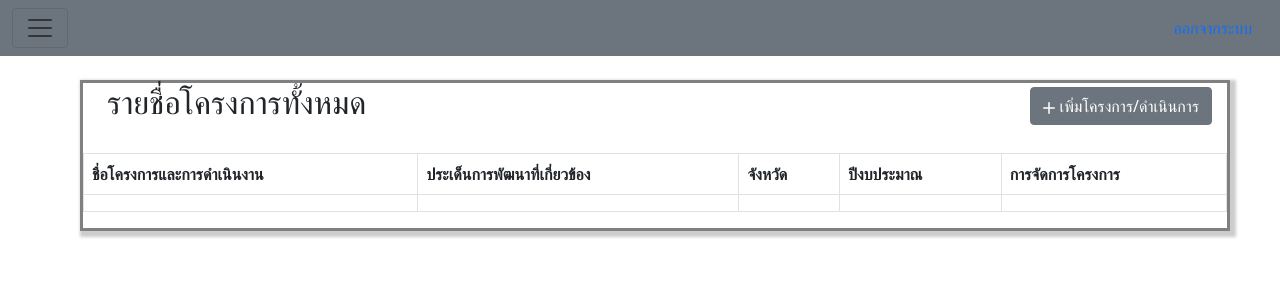
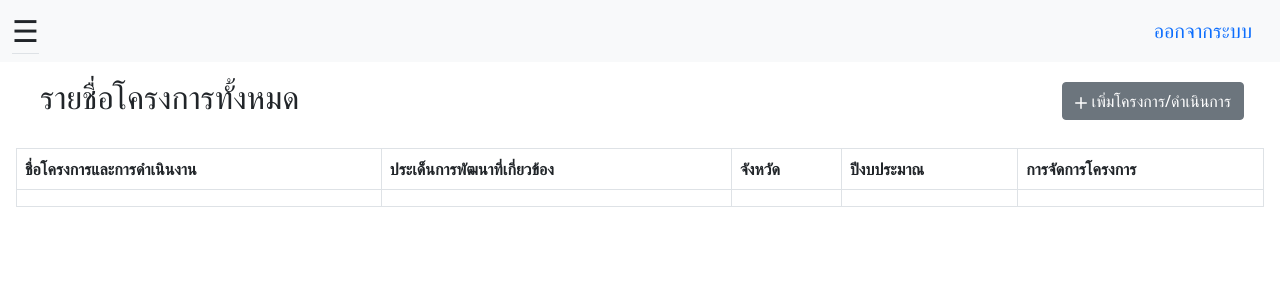
Before and after one commit to Undem0ns/web_project, a PHP site: page /index/index.php in a window 1280 px wide. Shown: the top 301 px of the page. Run offline with PHP 8.4, Linux system fonts and the light colour scheme; data that the repository does not hold is empty.

Commit message:
edit index and insert navbar

```diff
--- a/index/StyleIndex.css
+++ b/index/StyleIndex.css
@@ -1,7 +1,13 @@
 body {
   font: 1rem/1.5 var(--bs-font-sans-serif);
+  margin-top: 0px;
+  width: auto;
+  margin-left: auto;
+  margin-right: auto;
 }
-
+#header{
+  margin-left: auto;
+}
 main {
     margin-top: 80px;
     margin-left: 80px;
@@ -17,10 +23,107 @@ a.border {
     border-style: solid;
     border-width: 5px;
     border-color: black;
-    border-radius: 8px;
+    border-radius: 10px;
     background-color: lightgrey;
   }
+
 linespace{
   padding: 25px 50px 75px 100px;
   }
+  div a {
+    text-decoration: none;
+    color: white;
+    font-size: 20px;
+    padding: 15px;
+    display:inline-block;
+  }
+  ul {
+    display: inline;
+    margin: 0;
+    padding: 0;
+  }
+  ul li {display: inline-block;}
+  ul li:hover {background: #555;}
+  ul li:hover ul {display: block;}
+  ul li ul {
+    position: absolute;
+    width: 200px;
+    display: none;
+  }
+  ul li ul li {
+    background: #555;
+    display: block;
+  }
+  ul li ul li a {display:block !important;}
+  ul li ul li:hover {background: #666;}
+
+h5.nav {
+  text-align: justify;
+  padding: 8px 8px 8px 32px;
+  text-decoration: none;
+  font-size: 25px;
+  color: white;
+  display: block;
+  transition: 0.3s;
+  }
+
+  .sidenav {
+    height: 100%; /* 100% Full-height */
+    width: 0; /* 0 width - change this with JavaScript */
+    position: fixed; /* Stay in place */
+    z-index: 1; /* Stay on top */
+    top: 0;
+    left: 0;
+    background-color: #111; /* Black*/
+    overflow-x: hidden; /* Disable horizontal scroll */
+    padding-top: 60px; /* Place content 60px from the top */
+    transition: 0.5s; /* 0.5 second transition effect to slide in the sidenav */
+  }
+
+  .sidenav {
+    height: 100%;
+    width: 0;
+    position: fixed;
+    z-index: 1;
+    top: 0;
+    left: 0;
+    background-color: #111;
+    overflow-x: hidden;
+    transition: 0.5s;
+    padding-top: 60px;
+  }
+
+  .sidenav a {
+    padding: 8px 8px 8px 32px;
+    text-decoration: none;
+    font-size: 25px;
+    color: #818181;
+    display: block;
+    transition: 0.3s;
+  }
+
+  .sidenav a:hover {
+    color: #f1f1f1;
+  }
+
+  .sidenav .closebtn {
+    position: absolute;
+    top: 0;
+    right: 25px;
+    font-size: 36px;
+    margin-left: 50px;
+  }
+
+  #main {
+    transition: margin-left .5s;
+    padding: 16px;
+  }
+
+  @media screen and (max-height: 450px) {
+    .sidenav {padding-top: 15px;}
+    .sidenav a {font-size: 18px;}
+  }
+
+span.marginle {
+  margin-left: 20;
 }
--- a/index/index.php
+++ b/index/index.php
@@ -4,17 +4,30 @@
     <meta charset="UTF-8">
     <meta http-equiv="X-UA-Compatible" content="IE=edge">
     <meta name="viewport" content="width=device-width, initial-scale=1.0">
-    <title>Dashboard</title>
+    <title>Document</title>
     <?php include "../connect.php" ?>
-
 </head>
 <body>
-  <header>
-  <nav class="navbar navbar-light bg-secondary fixed-top">
+<div id="mySidenav" class="sidenav">
+  <a href="javascript:void(0)" class="closebtn" onclick="closeNav()">&times;</a>
+  <h5 class="nav" id="offcanvasExampleLabel">PTP-MS</h5>
+  <a class="nav-link active" aria-current="page" href="#"><svg xmlns="http://www.w3.org/2000/svg" width="12" height="12" fill="currentColor" class="bi bi-plus-lg" viewBox="0 0 16 16">
+  <path d="M8 0a1 1 0 0 1 1 1v6h6a1 1 0 1 1 0 2H9v6a1 1 0 1 1-2 0V9H1a1 1 0 0 1 0-2h6V1a1 1 0 0 1 1-1z"/>
+</svg> เพิ่มโครงการ</a>
+<a class="nav-link" href="#"><svg xmlns="http://www.w3.org/2000/svg" width="16" height="16" fill="currentColor" class="bi bi-diamond" viewBox="0 0 16 16">
+  <path d="M6.95.435c.58-.58 1.52-.58 2.1 0l6.515 6.516c.58.58.58 1.519 0 2.098L9.05 15.565c-.58.58-1.519.58-2.098 0L.435 9.05a1.482 1.482 0 0 1 0-2.098L6.95.435zm1.4.7a.495.495 0 0 0-.7 0L1.134 7.65a.495.495 0 0 0 0 .7l6.516 6.516a.495.495 0 0 0 .7 0l6.516-6.516a.495.495 0 0 0 0-.7L8.35 1.134z"/>
+</svg> รายชื่อโครงการ</a>
+</div>
+
+
+<header>
+<nav class="navbar navbar-expand-lg navbar-light bg-light">
   <div class="container-fluid">
-    <button class="navbar-toggler" type="button" data-bs-toggle="offcanvas" data-bs-target="#offcanvasExample" aria-controls="offcanvasNavbar">
-      <span class="navbar-toggler-icon"></span>
-    </button>
+    <ul class="nav nav-tabs">
+      <li class="nav-item">
+        <span clss="marginle" style="font-size:30px;cursor:pointer" onclick="openNav()">&#9776; </span>
+       </li>
+    </ul>
     <ul class="nav justify-content-end">
         <!-- <li class="nav-item">
           <a class=nav-link active" aria-current="page" href="#"><?php echo $row['username']; ?></a>
@@ -22,35 +35,15 @@
         <li class="nav-item">
           <a class="nav-link active" aria-current="page" href="#">ออกจากระบบ</a>
         </li>
-    </ul>
-    <div class="offcanvas offcanvas-start" tabindex="-1" id="offcanvasExample" aria-labelledby="offcanvasExampleLabel" >
-      <div class="offcanvas-header">
-        <h5 class="offcanvas-title" id="offcanvasExampleLabel">PTP-MS</h5>
-        <button type="button" class="btn-close text-reset" data-bs-dismiss="offcanvas" aria-label="Close"></button>
-      </div>
-      <div class="offcanvas-body">
-        <ul class="navbar-nav justify-content-end flex-grow-1 pe-3">
-          <li class="nav-item">
-            <a class="nav-link active" aria-current="page" href="#"><svg xmlns="http://www.w3.org/2000/svg" width="12" height="12" fill="currentColor" class="bi bi-plus-lg" viewBox="0 0 16 16">
-  <path d="M8 0a1 1 0 0 1 1 1v6h6a1 1 0 1 1 0 2H9v6a1 1 0 1 1-2 0V9H1a1 1 0 0 1 0-2h6V1a1 1 0 0 1 1-1z"/>
-</svg> เพิ่มโครงการ</a>
-          </li>
-          <li class="nav-item">
-            <a class="nav-link" href="#"><svg xmlns="http://www.w3.org/2000/svg" width="16" height="16" fill="currentColor" class="bi bi-diamond" viewBox="0 0 16 16">
-  <path d="M6.95.435c.58-.58 1.52-.58 2.1 0l6.515 6.516c.58.58.58 1.519 0 2.098L9.05 15.565c-.58.58-1.519.58-2.098 0L.435 9.05a1.482 1.482 0 0 1 0-2.098L6.95.435zm1.4.7a.495.495 0 0 0-.7 0L1.134 7.65a.495.495 0 0 0 0 .7l6.516 6.516a.495.495 0 0 0 .7 0l6.516-6.516a.495.495 0 0 0 0-.7L8.35 1.134z"/>
-</svg> รายชื่อโครงการ</a>
-          </li>
-      </div>
-    </div>
-  </div>
-  </nav>
-  </header>
-  <main class="bd-main order-1">
+  </ul>
+</header>
+
+<div id="main" class="bd-main order-1">
       <div class="bd-intro ps-lg-4">
         <div class="d-md-flex flex-md-row-reverse align-items-center justify-content-between">
         <!-- <button type="button" class="btn btn-secondary">Secondary</button> -->
 
-          <a class="btn btn-secondary" href="" title="add_project" target="_blank" rel="noopener" style="margin-right: 15px;"><svg xmlns="http://www.w3.org/2000/svg" width="12" height="12" fill="currentColor" class="bi bi-plus-lg" viewBox="0 0 16 16">
+          <a class="btn btn-secondary" href="" title="add_project" target="_blank" rel="noopener" style="margin-right: 20px;"><svg xmlns="http://www.w3.org/2000/svg" width="12" height="12" fill="currentColor" class="bi bi-plus-lg" viewBox="0 0 16 16">
   <path d="M8 0a1 1 0 0 1 1 1v6h6a1 1 0 1 1 0 2H9v6a1 1 0 1 1-2 0V9H1a1 1 0 0 1 0-2h6V1a1 1 0 0 1 1-1z"/>
 </svg> เพิ่มโครงการ/ดำเนินการ </a>
           <h2 class="bd-title" id="content">รายชื่อโครงการทั้งหมด</h2>
@@ -79,6 +72,20 @@
         </table>
 
 
-  </main>
+</div>
+
+
+
+<script>
+function openNav() {
+  document.getElementById("mySidenav").style.width = "250px";
+  document.getElementById("main").style.marginLeft = "250px";
+}
+
+function closeNav() {
+  document.getElementById("mySidenav").style.width = "0";
+  document.getElementById("main").style.marginLeft= "0";
+}
+</script>
 </body>
 </html>
```
